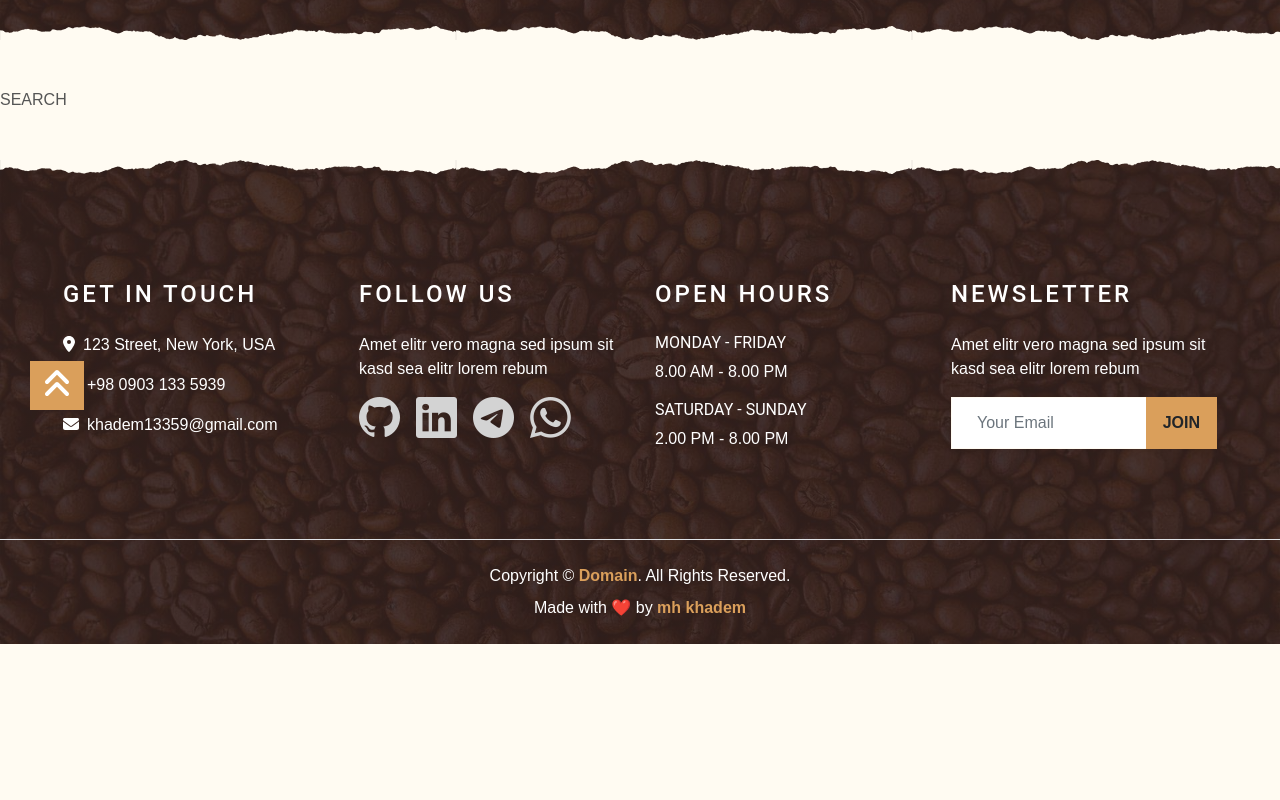
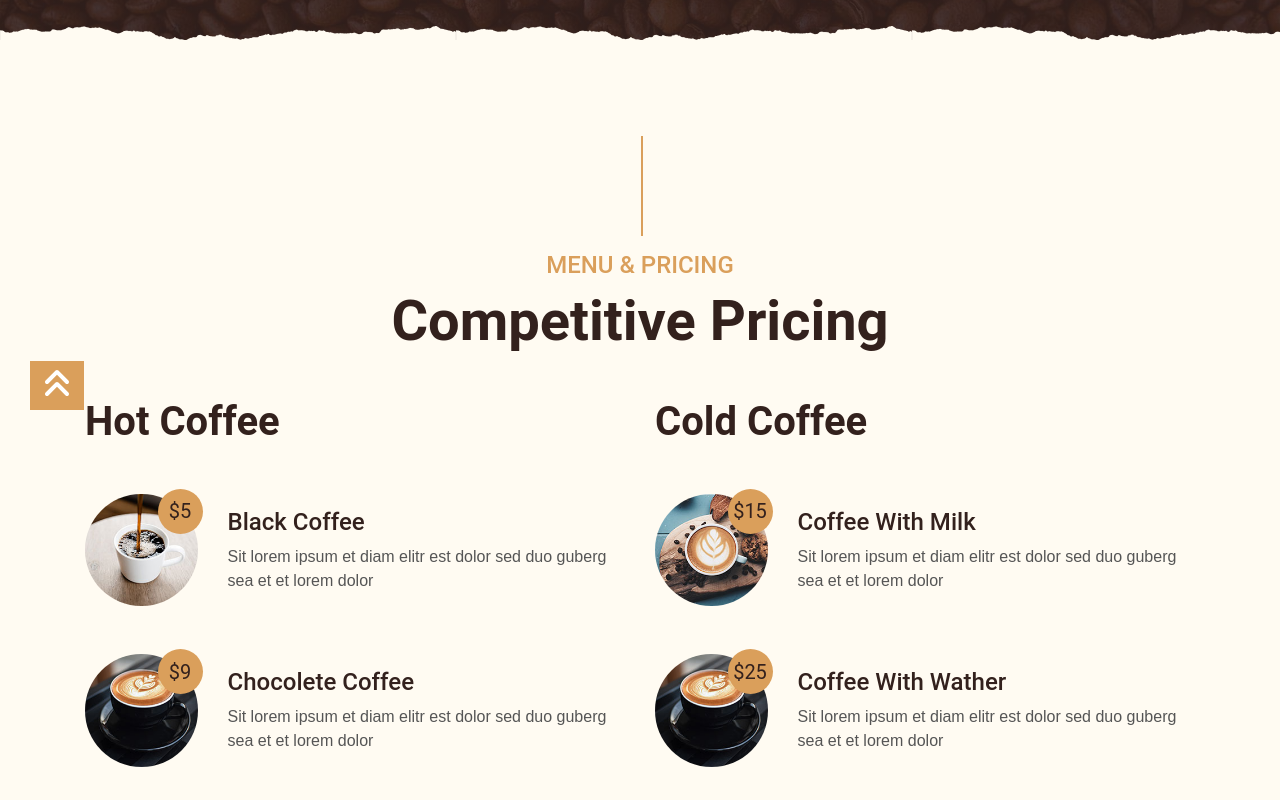
Before and after one commit to khadem-mh/coffee, a Next.js app: page /search in a window 1280 px wide. Shown: the part 360-1160 px from the top of the page. Before the commit the page ends 1004 px from the top, so only its background shows below. Built offline with nearby package versions, Linux system fonts and the light colour scheme; data requests are answered from the project's data file.

Commit message:
handle logic search global

```diff
--- a/components/modules/Navbar/Navbar.jsx
+++ b/components/modules/Navbar/Navbar.jsx
@@ -1,12 +1,16 @@
 import Link from "next/link"
 import GlobalSearch from "../GlobalSearch/GlobalSearch"
-import { useState } from "react"
+import { useEffect, useState } from "react"
 import { useRouter } from "next/router"
 
 const Navbar = () => {
 
     const router = useRouter()
     const [search, setSerch] = useState("")
+
+    useEffect(() => {
+        if (router.query?.q) setSerch(router.query.q)
+    }, [])
 
     const clickHandlerSearch = () => router.push(`/search?q=${search.trim()}`)
 
@@ -16,7 +20,7 @@ const Navbar = () => {
                 <a href="index.html" className="navbar-brand px-lg-4 m-0">
                     <h1 className="m-0 display-4 text-uppercase text-white">Next-Coffee</h1>
                 </a>
-                <GlobalSearch value={search} setValue={setSerch} onClickSearch={clickHandlerSearch}/>
+                <GlobalSearch value={search} setValue={setSerch} onClickSearch={clickHandlerSearch} />
                 <button type="button" className="navbar-toggler" data-toggle="collapse" data-target="#navbarCollapse">
                     <span className="navbar-toggler-icon"></span>
                 </button>
--- a/components/template/TempMenu/TempMenus.jsx
+++ b/components/template/TempMenu/TempMenus.jsx
@@ -28,9 +28,12 @@ const TempMenu = ({ menus }) => {
                         <h1 className="mb-5">Hot Coffee</h1>
 
                         {
+                            hotCoffee && hotCoffee.length ?
                                 hotCoffee.slice(0, 3).map(item => (
                                     <DrinkCard key={item.index} {...item} />
                                 ))
+                                :
+                                <p style={{ fontSize: '2rem', }}>φ Not Found</p>
                         }
 
                     </div>
@@ -38,9 +41,12 @@ const TempMenu = ({ menus }) => {
                         <h1 className="mb-5">Cold Coffee</h1>
 
                         {
+                            coldCoffee && coldCoffee.length ?
                                 coldCoffee.slice(0, 3).map(item => (
                                     <DrinkCard key={item.index} {...item} />
                                 ))
+                                :
+                                <p style={{ fontSize: '2rem', }}> φ Not Found</p>
                         }
 
                     </div>
--- a/pages/search/index.js
+++ b/pages/search/index.js
@@ -1,17 +1,49 @@
-import { useRouter } from "next/router"
+import route from "@/data/routes"
+import datas from "@/data/db.json"
+import TempMenu from "@/components/template/TempMenu/TempMenus"
 
-const search = () => {
-
-    const router = useRouter()
-
-    console.log(router);
-
-
+const search = ({ searchResult }) => {
     return (
-        <>
-            SEARCH
-        </>
+        <TempMenu menus={searchResult} />
     )
 }
 
 export default search
+
+export const getServerSideProps = async (context) => {
+
+    const { query } = context
+    const queryParam = query?.q ? query.q.toLowerCase() : 'coffee'
+
+    let searchResult = []
+    let searchData = []
+
+    try {
+
+        const res = await fetch(`${route}menus`)
+        const data = await res.json()
+
+        searchResult = data.filter(
+            item =>
+                (item.type.toLowerCase()).includes(queryParam)
+                ||
+                (item.title.toLowerCase()).includes(queryParam))
+
+    } catch (err) {
+        // codes
+    }
+
+    if (!searchResult.lenght) {
+        searchData = datas.menus.filter(
+            item =>
+                (item.type.toLowerCase()).includes(queryParam)
+                ||
+                (item.title.toLowerCase()).includes(queryParam))
+    }
+
+    return {
+        props: {
+            searchResult: searchResult.lenght ? searchResult : searchData
+        }
+    }
+}
```
Lines whose indentation alone changed are shown as unchanged.
